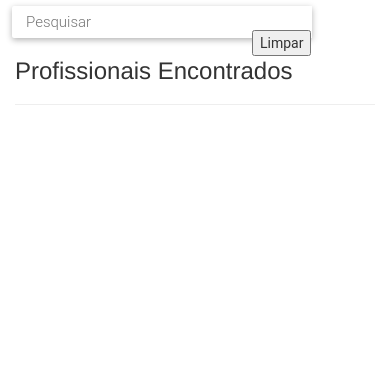
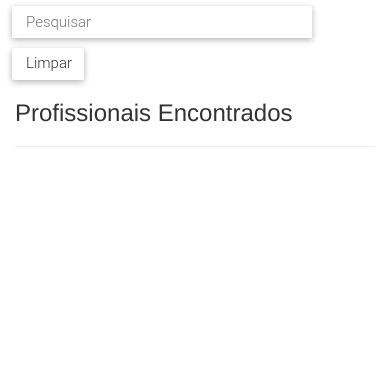
Before and after one commit to giovannealmeida/versalius-akijob, a CodeIgniter app: page /akijob/results in a window 390 px wide. Shown: the part 54-420 px from the top of the page. Before the commit the page ends 159 px from the top, so only its background shows below. Run offline with CodeIgniter, Linux system fonts and the light colour scheme; data comes from the database, SQL or seed files in the repository; data that the repository does not hold is empty; some libraries are stand-ins or nearby versions.

Commit message:
Google Maps results responsivo

```diff
--- a/application/config/database.php
+++ b/application/config/database.php
@@ -75,10 +75,10 @@ $query_builder = TRUE;
 
 $db['default'] = array(
 	'dsn'	=> '',
-	'hostname' => 'localhost',
-	'username' => 'root',
-	'password' => '',
-	'database' => 'akijob',
+	'hostname' => '50.116.87.140',
+	'username' => 'versa713',
+	'password' => 'fnEl3667Xw',
+	'database' => 'versa713_akijob',
 	'dbdriver' => 'mysqli',
 	'dbprefix' => '',
 	'pconnect' => FALSE,
--- a/application/controllers/Service.php
+++ b/application/controllers/Service.php
@@ -95,7 +95,7 @@ class Service extends CI_Controller {
             $this->load->view("new_service");
             $this->load->view("_inc/footer");
         }else{
-            redirect('subscribe/plan');
+            redirect('subscribe');
         }
     }
 
--- a/application/views/results.php
+++ b/application/views/results.php
@@ -53,11 +53,9 @@
                 <!--/.nav-collapse -->
             </div>
         </div>
-        <div id="floating-panel">
-            <input id="delete-all-button" type=button value="Limpar">
-        </div>
+        <div id="map-canvas" class="hidden-xs hidden-sm"></div>
         <input id="pac-input" class="controls" type="text" placeholder="Pesquisar">
-        <div id="map-canvas" class="hidden-xs hidden-sm"></div>
+        <input id="delete-all-button" class="controls" type=button value="Limpar">
         <div class="container-fluid" id="main-result">
             <div class="row">
                 <div class="col-xs-12 col-sm-12 col-md-6 col-lg-4" id="left">
@@ -137,13 +135,23 @@
                                                 map = new google.maps.Map(document.getElementById('map-canvas'), {
                                                     zoom: 15,
                                                     center: {lat: <?= $city->latitude ?>, lng: <?= $city->longitude ?>},
-                                                    styles: myStyles
+                                                    styles: myStyles,
+                                                    mapTypeControlOptions: {
+                                                        style: google.maps.MapTypeControlStyle.DROPDOWN_MENU,
+                                                        position: google.maps.ControlPosition.RIGHT_TOP
+                                                    }
                                                 });
+
+                                                var input = document.getElementById('pac-input');
+                                                var deleteButton = document.getElementById('delete-all-button');
+                                                var searchBox = new google.maps.places.SearchBox(input);
+                                                map.controls[google.maps.ControlPosition.TOP_CENTER].push(input);
+                                                map.controls[google.maps.ControlPosition.LEFT_TOP].push(deleteButton);
 
                                                 var drawingManager = new google.maps.drawing.DrawingManager({
                                                     drawingControl: true,
                                                     drawingControlOptions: {
-                                                        position: google.maps.ControlPosition.TOP_CENTER,
+                                                        position: google.maps.ControlPosition.LEFT_TOP,
                                                         drawingModes: [
                                                             google.maps.drawing.OverlayType.CIRCLE,
                                                             google.maps.drawing.OverlayType.POLYGON,
@@ -168,9 +176,6 @@
                                                     verifyMakersInDrawn();
                                                 });
                                                 // Create the search box and link it to the UI element.
-                                                var input = document.getElementById('pac-input');
-                                                var searchBox = new google.maps.places.SearchBox(input);
-                                                map.controls[google.maps.ControlPosition.TOP_LEFT].push(input);
 
                                                 // Bias the SearchBox results towards current map's viewport.
                                                 map.addListener('bounds_changed', function () {
--- a/application/views/service_view.php
+++ b/application/views/service_view.php
@@ -15,8 +15,7 @@
             <div class="panel-body">
                 <div class="row">
                     <div class="col-xs-12 col-sm-3 col-md-3 col-lg-2">
-                        <img class="img-rounded img-responsive center-block profile-photo" src="https://scontent-gru2-1.xx.fbcdn.net/v/t1.0-9/12661910_10201263910395842_3825443503449595796_n.jpg?oh=50529b472045cd4aab65d6171f942e67&amp;oe=58A1BAA5" alt="">
-
+                       <img class="img-rounded img-responsive center-block profile-photo" src="<?= $user_profile->avatar ?>" alt="">
                     </div>
                     <div class="col-xs-12 col-sm-9 col-md-9 col-lg-10">
                         <span class="profile-name"><?= $user_profile->name ?></span>
--- a/assets/css/result.css
+++ b/assets/css/result.css
@@ -48,12 +48,12 @@ body{
     width: 300px;
 }
 
-#floating-panel {
-  position: absolute;
-  top: 10%;
-  left: 64.6%;
-  z-index: 5;
-  background-color: #fff;
-  text-align: center;
-  font-family: 'Roboto','sans-serif';
+#delete-all-button {
+    background-color: #fff;
+    font-family: Roboto;
+    font-size: 15px;
+    font-weight: 300;
+    margin-left: 12px;
+    padding: 0 11px 0 13px;
+    text-overflow: el
 }
```
Also changed, not shown: assets/css/google_maps/mapsSearch.css (added, +31 -0 lines), 1 other file.
